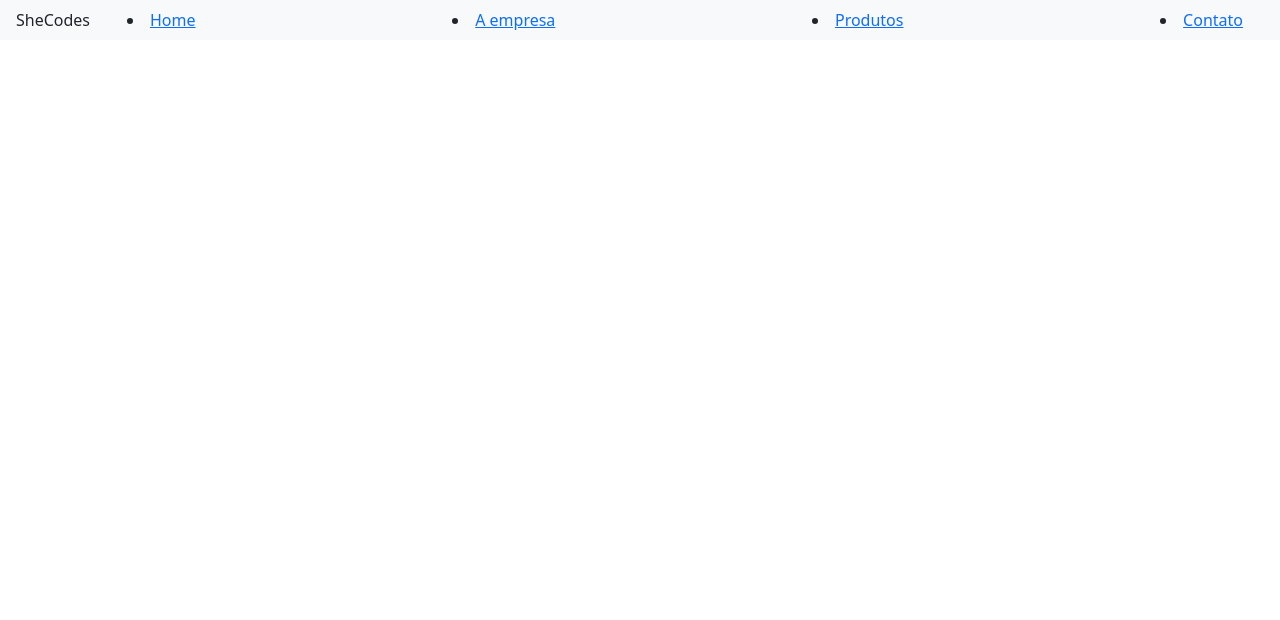
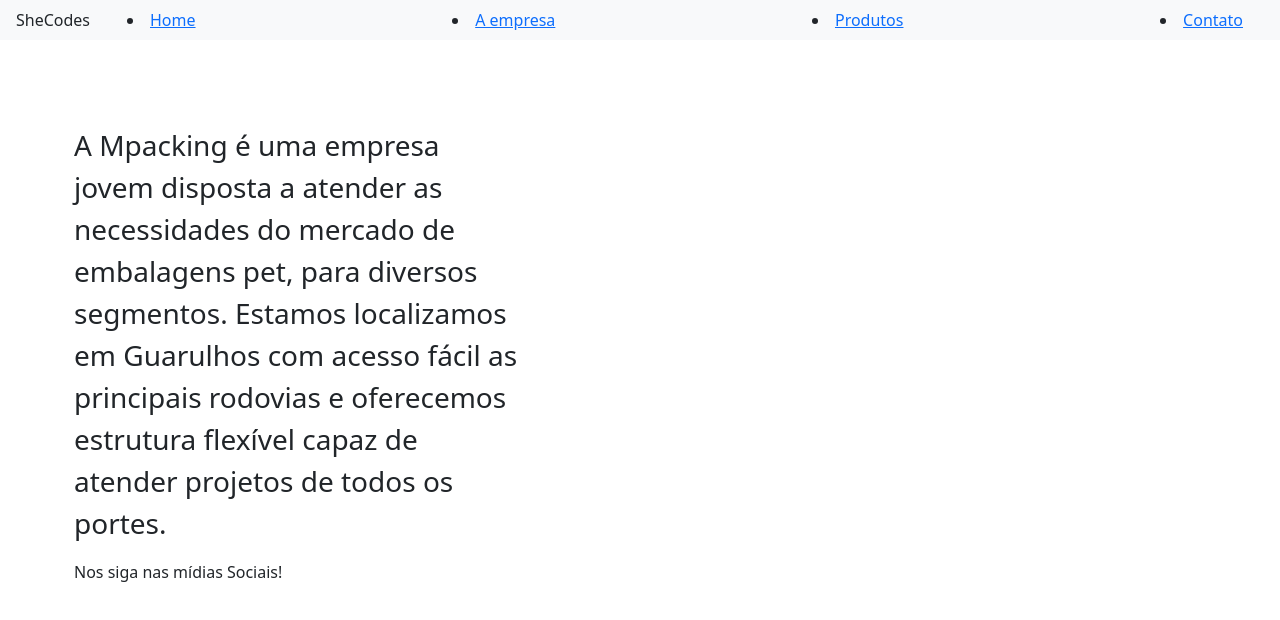
Before and after one commit to elizbethsandri/Mpacking, a website: page index.html in a window 1280 px wide. Drawn offline with nearby package versions, Linux system fonts and the light colour scheme.

Commit message:
Hero text added

```diff
--- a/index.html
+++ b/index.html
@@ -20,13 +20,37 @@
               <a href="/empresa.html" title="A empresa">A empresa</a>
             </li>
             <li>
-              <a href="/produtos.html" title="">Produtos</a>
+              <a href="/produtos.html" title="Nossos produtos">Produtos</a>
             </li>
             <li>
               <a href="/contact.html" title="Contact">Contato</a>
             </li>
             </div>
     </nav>
+    <div>
+    <div id="title-text" class="position-absolute p-4" style="width:500px;top: 100px;left:50px">
+        <div>
+            <div class="text-justify">
+                <p class="fs-3 lineheight-1-1">
+                    A Mpacking é uma empresa jovem disposta a atender as necessidades do mercado de embalagens pet, para diversos segmentos.
+    Estamos localizamos em Guarulhos com acesso fácil as principais rodovias e oferecemos estrutura flexível capaz de atender projetos de todos os portes.
+                </p>
+
+            </div>
+            <div class="social-media">
+                <div class="d-flex">
+
+                    <div class="d-flex align-items-center ml-4">
+                        <div>
+                            Nos siga nas mídias Sociais!
+                        </div>
+                    </div>
+                </div>
+            </div>
+        </div>
+    </div>
+
+    </div>
 
 
 <script src="https://cdn.jsdelivr.net/npm/bootstrap@5.2.3/dist/js/bootstrap.bundle.min.js" integrity="sha384-kenU1KFdBIe4zVF0s0G1M5b4hcpxyD9F7jL+jjXkk+Q2h455rYXK/7HAuoJl+0I4" crossorigin="anonymous">
```
